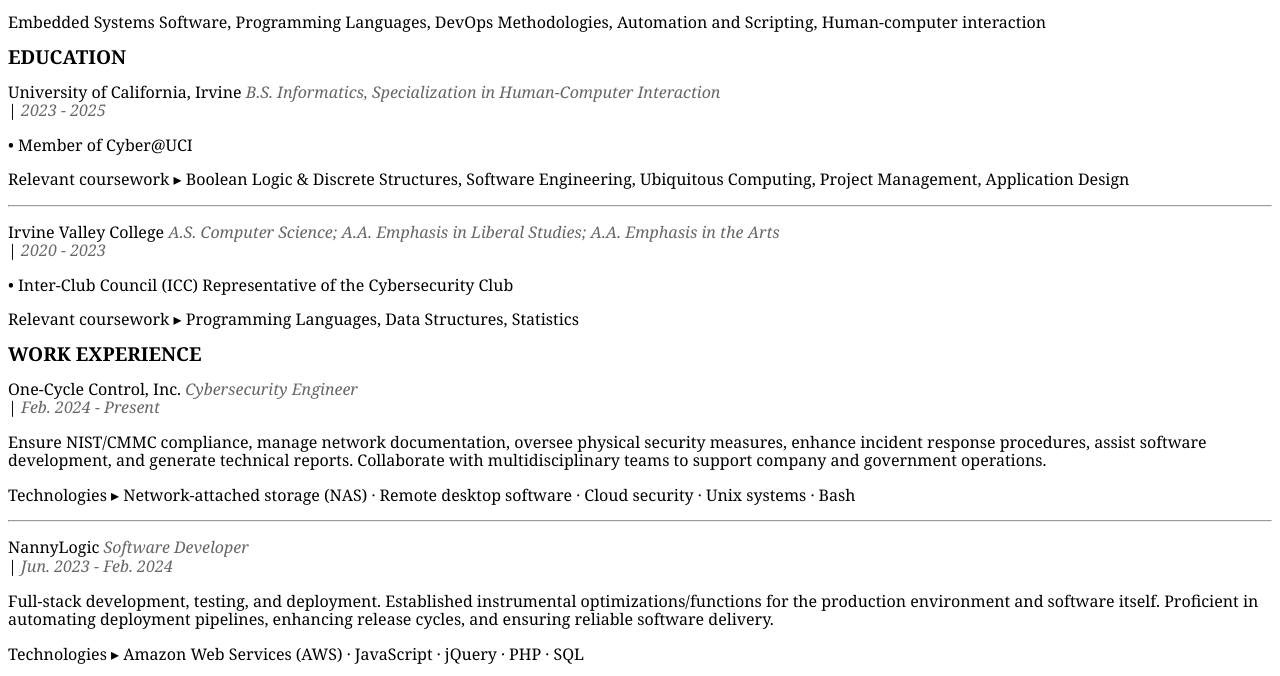
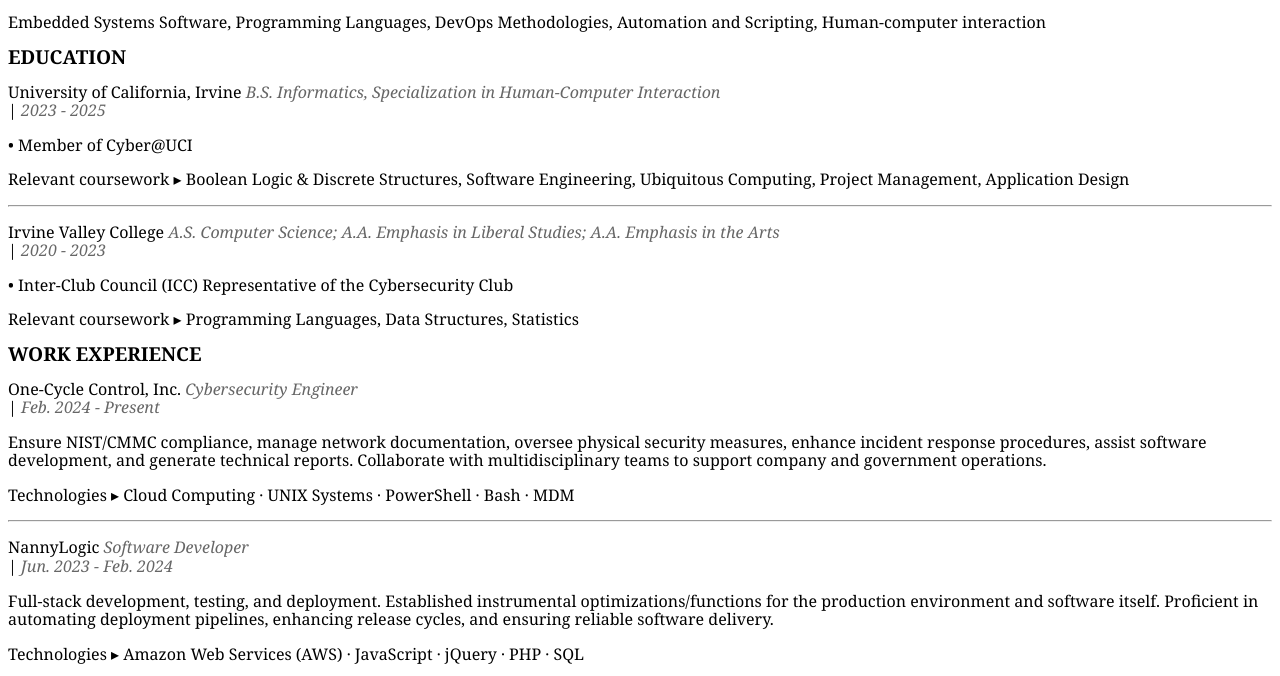
Before and after one commit to danehobrecht/danehobrecht.github.io, a plain HTML site: page index.html in a window 1280 px wide. Shown: the part 111-787 px from the top of the page. Drawn offline with Linux system fonts and the light colour scheme.

Commit message:
modified:   index.html

```diff
--- a/index.html
+++ b/index.html
@@ -81,7 +81,7 @@
 		<h2>WORK EXPERIENCE</h2>
 		<p>One-Cycle Control, Inc. <i class="passive">Cybersecurity Engineer</i><br>| <i class="passive">Feb. 2024 - Present</i></p>
 		<p>Ensure NIST/CMMC compliance, manage network documentation, oversee physical security measures, enhance incident response procedures, assist software development, and generate technical reports. Collaborate with multidisciplinary teams to support company and government operations.</p>
-		<p>Technologies ▸ Network-attached storage (NAS) · Remote desktop software · Cloud security · Unix systems · Bash</p>
+		<p>Technologies ▸ Cloud Computing · UNIX Systems · PowerShell · Bash · MDM</p>
 		<hr>
 		<p>NannyLogic <i class="passive">Software Developer</i><br>| <i class="passive">Jun. 2023 - Feb. 2024</i></p>
 		<p>Full-stack development, testing, and deployment. Established instrumental optimizations/functions for the production environment and software itself. Proficient in automating deployment pipelines, enhancing release cycles, and ensuring reliable software delivery.</p>
```
